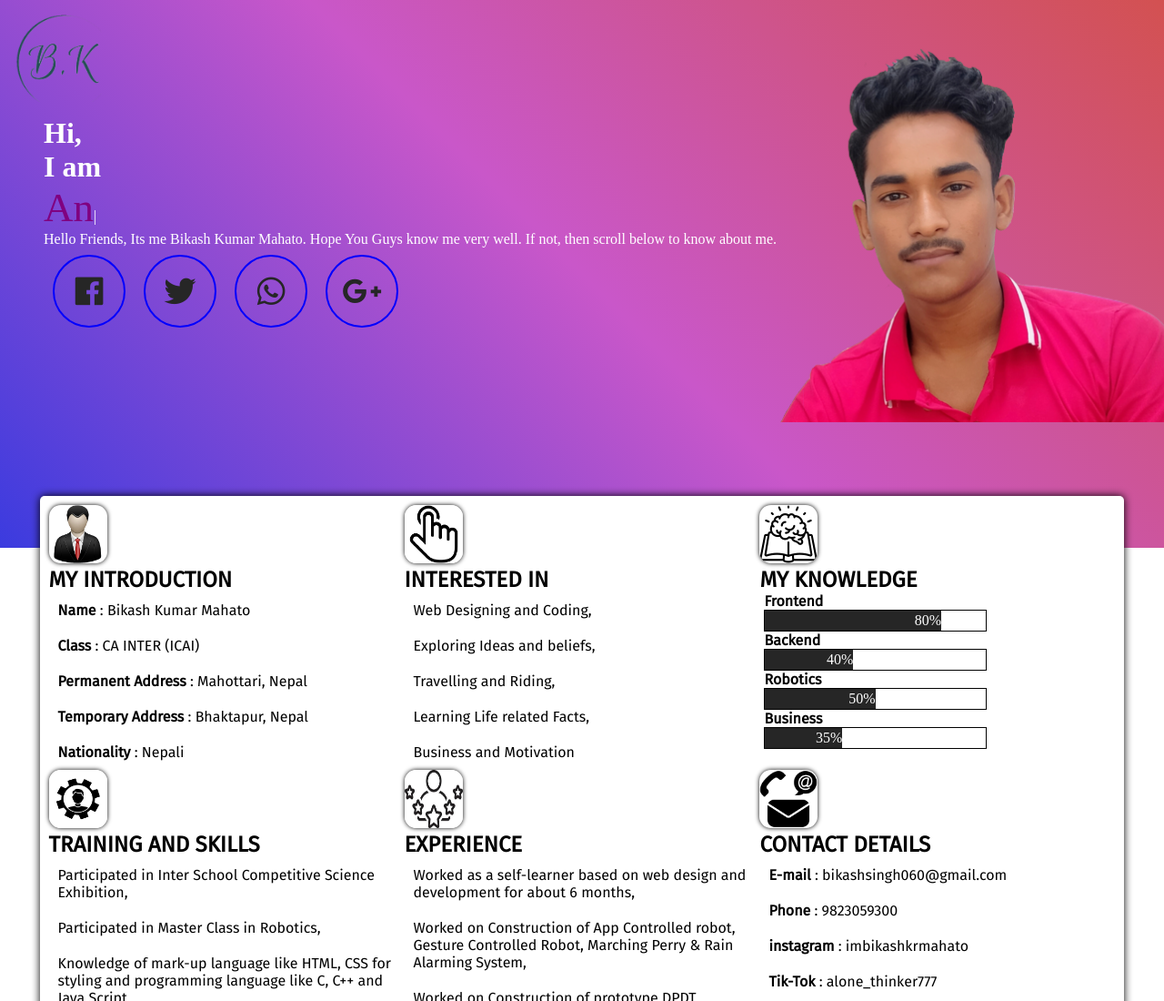
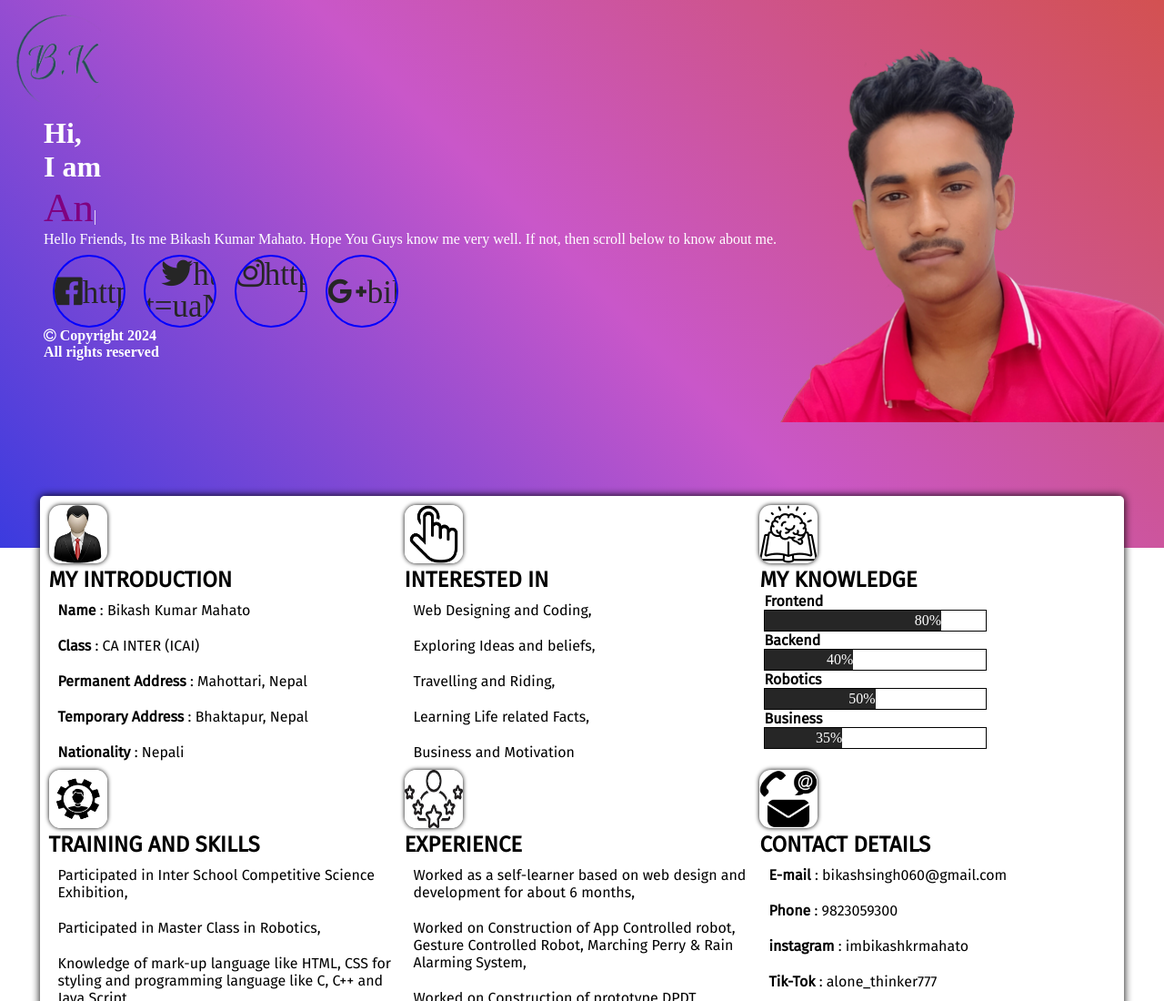
Before and after one commit to OfficialBikash/bikash_about, a plain HTML site: page index.html in a window 1280 px wide. Shown: the top 1100 px of the page at 91% size. Drawn offline with nearby package versions, Linux system fonts and the light colour scheme.

Commit message:
Update index.html

```diff
--- a/index.html
+++ b/index.html
@@ -33,16 +33,19 @@
 <footer>
   <ul>
     <li>
-      <a href="http://bikashofficial.epizy.com/"><i class="fab fa-facebook-f icon"></i></a>
+      <a href="https://OfficialBikash.github.io/contact-portfolio/"><i class="fab fa-facebook-f icon">https://www.facebook.com/share/15aMb7942C/</i></a>
     </li>
     <li>
-      <a href="http://bikashofficial.epizy.com/"><i class="fab fa-twitter icon"></i></a>
+      <a href="https://OfficialBikash.github.io/contact-portfolio/"><i class="fab fa-twitter icon">https://x.com/BikashK64377581?t=uaNmUanqkyEhhzskpBrBeQ&s=09</i></a>
     </li>
     <li>
-      <a href="http://bikashofficial.epizy.com/"><i class="fab fa-whatsapp icon"></i></a></li>
+      <a href="https://OfficialBikash.github.io/contact-portfolio/"><i class="fab fa-instagram icon">https://www.instagram.com/imbikashkrmahato?igsh=d3B4cnl3MXJvZGw=</i></a></li>
     <li>
-      <a href="http://bikashofficial.epizy.com/"><i class="fab fa-google-plus-g icon"></i></a></li>
+      <a href="https://OfficialBikash.github.io/contact-portfolio/"><i class="fab fa-google-plus-g icon">bikashsingh060@gmail.com</i></a></li>
   </ul>
+<div class="copyright">
+<h4> <i class="fa fa-copyright" aria-hidden="true"></i> Copyright 2024 <br> All rights reserved</h4>
+</div>
 </footer>
           </div>
           <div class="front-page-image">
@@ -54,9 +57,7 @@
           <ul>
             <li><a href="https://bikashkumarmahato.com.np/"><i class="fa fa-home" aria-hidden="true"></i> Home</a></li>
             <li><a href="https://officialbikash.github.io/bikash_about/"><i class="fa fa-user" aria-hidden="true"></i> About</a></li>
-            <li><a href="https://officialbikash.github.io/bikash_services/"><i class="fa fa-cog" aria-hidden="true"></i> Service</a></li>
             <li><a href="https://officialbikash.github.io/bikash_blogs/"><i class="fa fa-commenting" aria-hidden="true"></i> Blog</a></li>
-            <li><a href="http://bikashofficial.epizy.com/"><i class="fa fa-volume-control-phone" aria-hidden="true"></i> Contact</a></li>
           </ul>
         </nav>
       </div>
```
